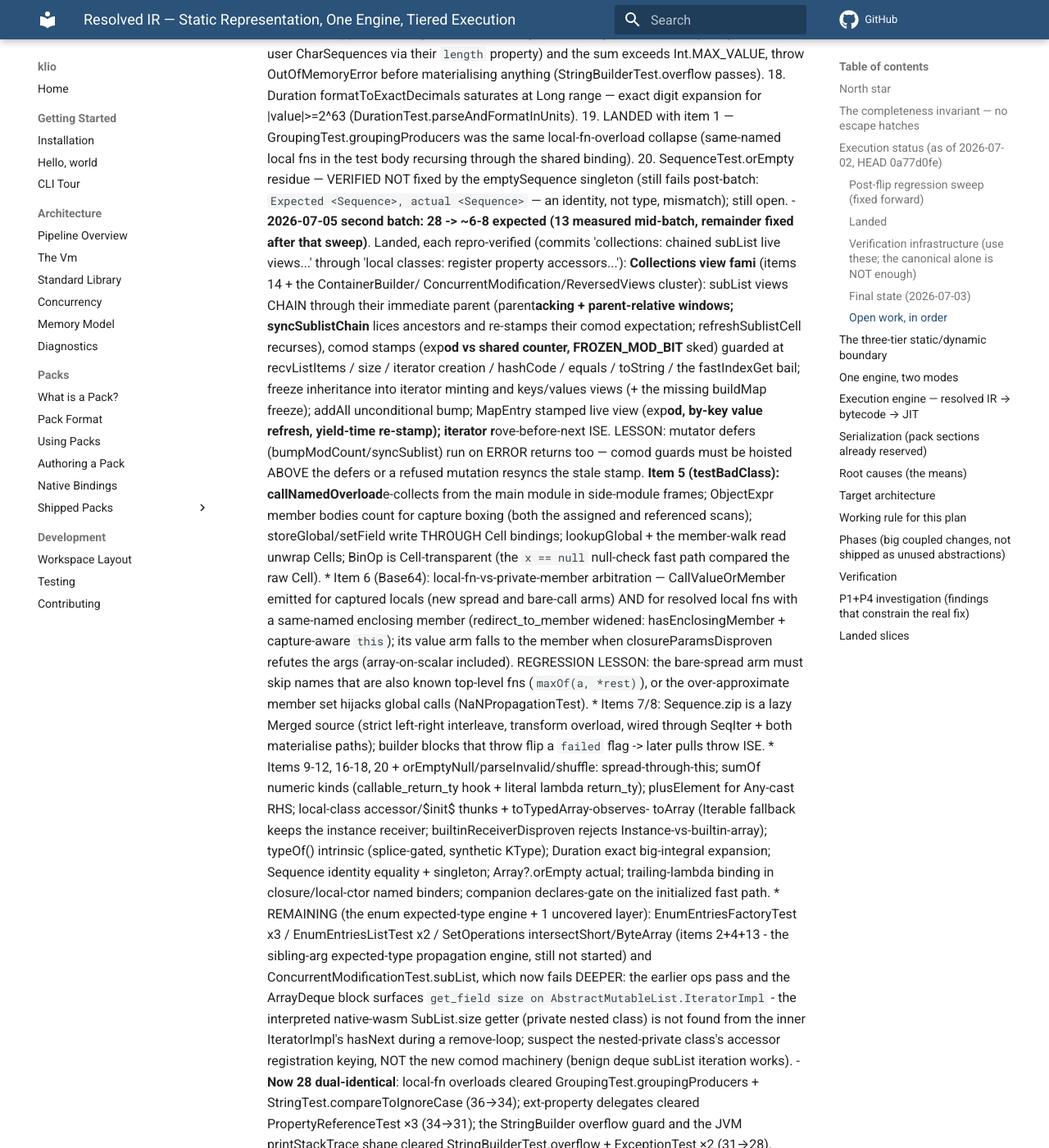
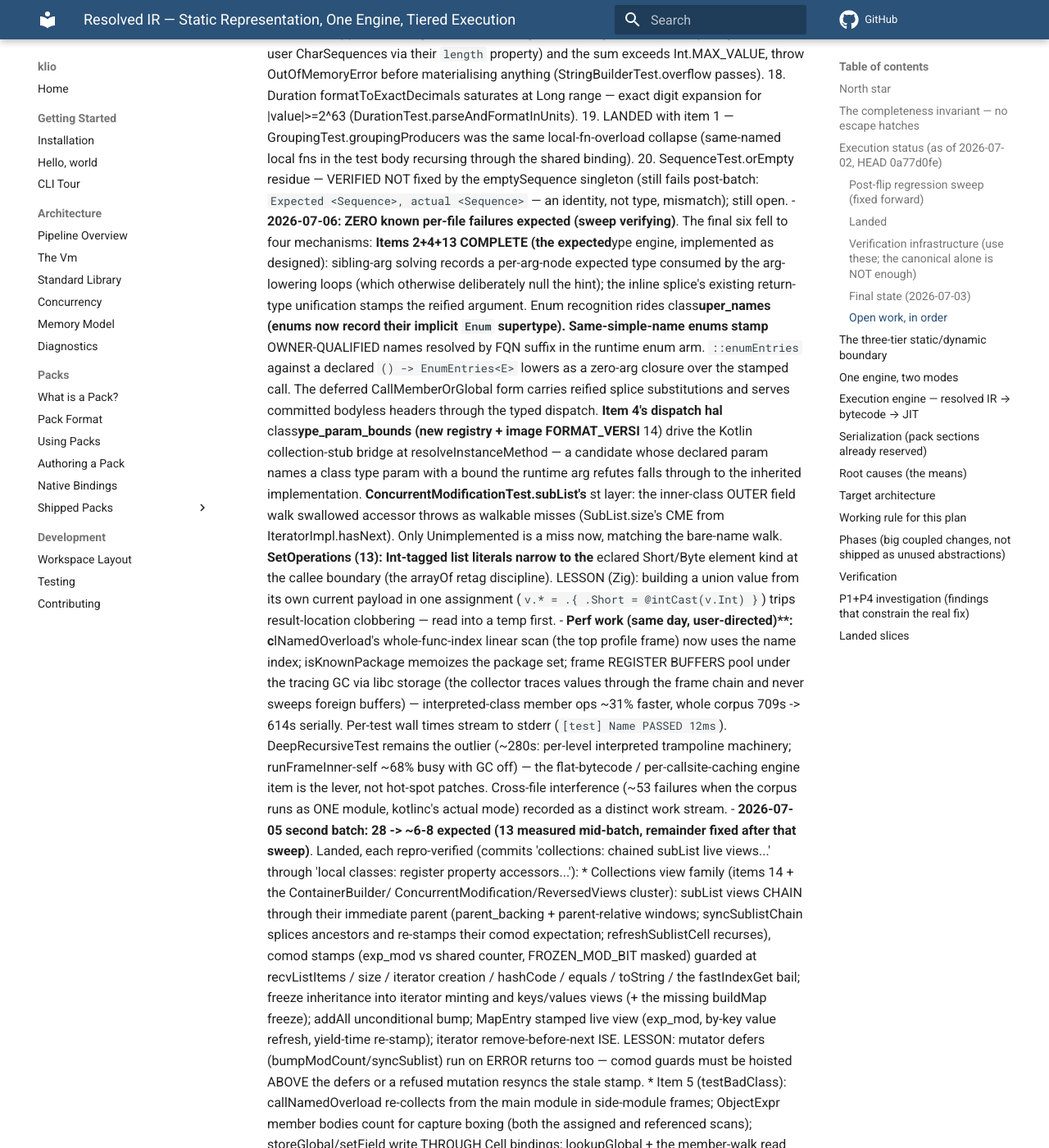
Before and after one commit to DrewCarlson/klio, an MkDocs documentation site: the page built from docs/resolution-unification-plan.md, in a window 1280 px wide and 1400 px high, scrolled down 13731 px. Shown: the whole window at 82% size. Built offline with MkDocs 1.6.1 and Material for MkDocs 9.7.7, drawn with Linux system fonts in a browser that asks for light colours; comment, search, counter and statistics services are not loaded; some of the changed text lies outside the part shown.

Commit message:
docs: checkpoint - enum family complete, perf batch recorded

```diff
--- a/docs/resolution-unification-plan.md
+++ b/docs/resolution-unification-plan.md
@@ -696,6 +696,49 @@ Every phase of this plan is landed or boundary-recorded; nothing remains open.
             emptySequence singleton (still fails post-batch: `Expected
             <Sequence>, actual <Sequence>` — an identity, not type,
             mismatch); still open.
+      - **2026-07-06: ZERO known per-file failures expected (sweep
+        verifying)**. The final six fell to four mechanisms:
+        * Items 2+4+13 COMPLETE (the expected-type engine, implemented as
+          designed): sibling-arg solving records a per-arg-node expected
+          type consumed by the arg-lowering loops (which otherwise
+          deliberately null the hint); the inline splice's existing
+          return-type unification stamps the reified argument. Enum
+          recognition rides class_super_names (enums now record their
+          implicit `Enum` supertype). Same-simple-name enums stamp
+          OWNER-QUALIFIED names resolved by FQN suffix in the runtime enum
+          arm. `::enumEntries` against a declared `() -> EnumEntries<E>`
+          lowers as a zero-arg closure over the stamped call. The deferred
+          CallMemberOrGlobal form carries reified splice substitutions and
+          serves committed bodyless headers through the typed dispatch.
+        * Item 4's dispatch half: class_type_param_bounds (new registry +
+          image FORMAT_VERSION 14) drive the Kotlin collection-stub bridge
+          at resolveInstanceMethod — a candidate whose declared param
+          names a class type param with a bound the runtime arg refutes
+          falls through to the inherited implementation.
+        * ConcurrentModificationTest.subList's last layer: the
+          inner-class OUTER field walk swallowed accessor throws as
+          walkable misses (SubList.size's CME from IteratorImpl.hasNext).
+          Only Unimplemented is a miss now, matching the bare-name walk.
+        * SetOperations (13): Int-tagged list literals narrow to the
+          declared Short/Byte element kind at the callee boundary (the
+          arrayOf<ULong> retag discipline). LESSON (Zig): building a
+          union value from its own current payload in one assignment
+          (`v.* = .{ .Short = @intCast(v.Int) }`) trips result-location
+          clobbering — read into a temp first.
+      - **Perf work (same day, user-directed)**: callNamedOverload's
+        whole-func-index linear scan (the top profile frame) now uses the
+        name index; isKnownPackage memoizes the package set; frame
+        REGISTER BUFFERS pool under the tracing GC via libc storage (the
+        collector traces values through the frame chain and never sweeps
+        foreign buffers) — interpreted-class member ops ~31% faster,
+        whole corpus 709s -> 614s serially. Per-test wall times stream to
+        stderr (`[test] Name PASSED 12ms`). DeepRecursiveTest remains the
+        outlier (~280s: per-level interpreted trampoline machinery;
+        runFrameInner-self ~68% busy with GC off) — the flat-bytecode /
+        per-callsite-caching engine item is the lever, not hot-spot
+        patches. Cross-file interference (~53 failures when the corpus
+        runs as ONE module, kotlinc's actual mode) recorded as a distinct
+        work stream.
       - **2026-07-05 second batch: 28 -> ~6-8 expected (13 measured
         mid-batch, remainder fixed after that sweep)**. Landed, each
         repro-verified (commits 'collections: chained subList live
```
